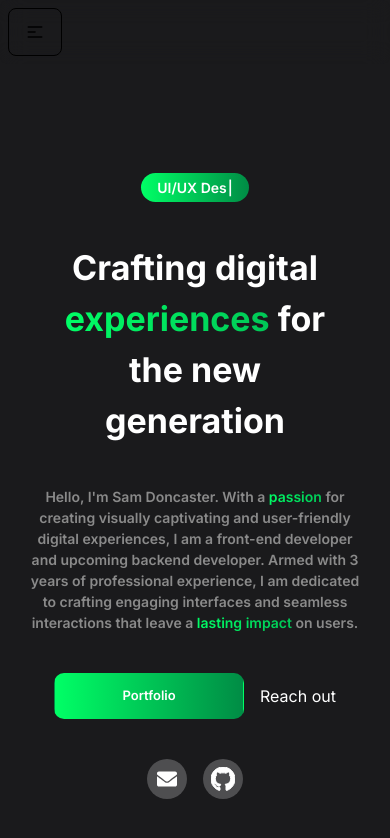
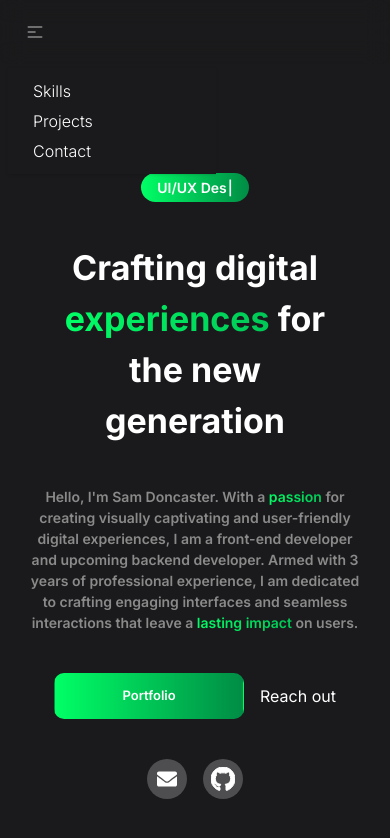
Before and after one commit to DonkeyBoy223/PortfolioNew, a Next.js app: page / in a window 390 px wide. Both pictures are taken after a click on the label 35 px from the left and 32 px from the top of the page. Shown: the top 838 px of the page. Built offline with nearby package versions, Linux system fonts and the light colour scheme.

Commit message:
Added Mobile Menu

```diff
--- a/src/app/components/navbar.js
+++ b/src/app/components/navbar.js
@@ -1,12 +1,21 @@
+import { useState } from 'react';
+
+
 export default function Navbar() {
+
+    const [isOpen, setIsOpen] = useState(false);
+
+    const toggleDropdown = () => {
+        setIsOpen(!isOpen);
+    };
     return (
         <div class="navbar sticky max-w-[1650px] z-50 px-4 mx-auto bg-opacity-80 backdrop-blur-md bg-opacity-40 p-4 rounded-lg">
             <div class='navbar-start'>
-                <div class='dropdown'>
-                    <label tabIndex="0" class='btn btn-ghost lg:hidden'>
-                        <svg xmlns="http://www.w3.org/2000/svg" class="h-5 w-5" fill="none" viewBox="0 0 24 24" stroke="currentColor"><path stroke-linecap="round" stroke-linejoin="round" stroke-width="2" d="M4 6h16M4 12h8m-8 6h16"></path></svg>
+                <div className={`dropdown ${isOpen ? 'open' : 'closed'}`}>
+                    <label tabIndex="0" class='btn btn-ghost lg:hidden' onClick={toggleDropdown}>
+                        <svg xmlns="http://www.w3.org/2000/svg" class="h-5 w-5" fill="none" viewBox="0 0 24 24" stroke="#8A8A8A"><path stroke-linecap="round" stroke-linejoin="round" stroke-width="2" d="M4 6h16M4 12h8m-8 6h16"></path></svg>
                     </label>
-                    <ul class='menu menu-sm dropdown-content mt-3 z-[1] p-2 shadow bg-[#1a1a1c] rounded-box w-52'>
+                    <ul className='menu menu-sm dropdown-content mt-3 z-[1] p-2 shadow bg-[#1a1a1c] rounded-box w-52'>
                         <li class='px-4 text-white cursor-pointer transition-all py-1 text-[16px] font-light hover:bg-white/20 rounded-[5px] border border-white/0 hover:border-white/60'>
                             <a href='#skills' class='hover:bg-none'>Skills</a>
                         </li>
--- a/src/app/globals.css
+++ b/src/app/globals.css
@@ -118,8 +118,8 @@ body, html {
   align-items: center;
 }
 .btn-ghost {
-  border-width: 1px;
-  border-color: transparent;
+  border-width: 1px!important;
+  border-color: transparent!important;
   background-color: transparent;
   color: currentColor;
   --tw-shadow: 0 0 #0000;
@@ -166,12 +166,14 @@ body, html {
   color: hsl(var(--bc)/var(--tw-text-opacity));
   outline-color: hsl(var(--bc)/1);
 }
-.dropdown:is(:not(details)) .dropdown-content {
-  visibility: hidden;
-  opacity: 0;
+/* Initial styling for the visible dropdown content */
+.dropdown .dropdown-content {
+  position: absolute;
+  visibility: visible; /* Change this to "visible" */
+  opacity: 1; /* Change this to "1" */
   transform-origin: top;
-  --tw-scale-x: .95;
-  --tw-scale-y: .95;
+  --tw-scale-x: 1; /* Change this to "1" */
+  --tw-scale-y: 1; /* Change this to "1" */
   transform: translate(var(--tw-translate-x),var(--tw-translate-y)) rotate(var(--tw-rotate)) skewX(var(--tw-skew-x)) skewY(var(--tw-skew-y)) scaleX(var(--tw-scale-x)) scaleY(var(--tw-scale-y));
   transition-property: color,background-color,border-color,text-decoration-color,fill,stroke,opacity,box-shadow,transform,filter,-webkit-backdrop-filter;
   transition-property: color,background-color,border-color,text-decoration-color,fill,stroke,opacity,box-shadow,transform,filter,backdrop-filter;
@@ -179,8 +181,19 @@ body, html {
   transition-duration: .2s;
   transition-timing-function: cubic-bezier(.4,0,.2,1);
 }
-.dropdown .dropdown-content {
-  position: absolute;
+.menu {
+  display: flex;
+  flex-direction: column;
+  flex-wrap: wrap;
+  font-size: .875rem;
+  line-height: 1.25rem;
+  padding: 0.5rem;
+}
+
+/* Styles for hiding the dropdown content */
+.dropdown.closed .dropdown-content {
+  visibility: hidden;
+  opacity: 0;
 }
 .animated-text {
   --bg-size: 400%;
```
